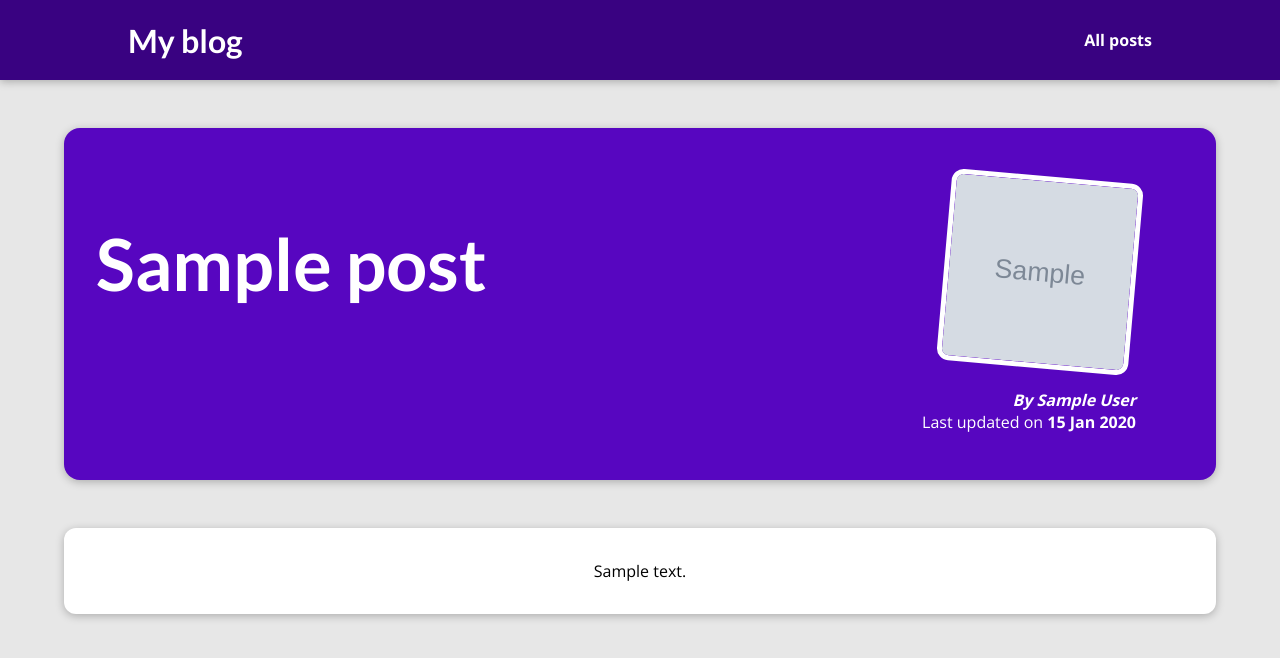
After one commit to gyorgy-s/blog_django, a Django app: template my_site/blog/templates/blog/post-detail.html in a window 1280 px wide. The commit adds this page. Shown: the top 658 px of the page. Run offline with Django 5.2, Linux system fonts and the light colour scheme; the template is opened without the code that fills it: most values are stand-ins (such as "Sample title", 1, 10 or a date in 2020); grey boxes marked "Sample" are stand-in pictures.

Commit message:
feat: add dynamic tempalates

```diff
--- /dev/null
+++ b/my_site/blog/static/blog/post-detail.css
@@ -0,0 +1,70 @@
+body {
+    background-color: #e7e7e7;
+  }
+
+  #main-navigation {
+    background-color: #390281;
+    box-shadow: 0 2px 8px rgba(0, 0, 0, 0.25);
+  }
+
+  #summary {
+    margin: 8rem auto 3rem auto;
+    padding: 2rem;
+    width: 90%;
+    max-width: 90rem;
+    border-radius: 16px;
+    background-color: #5706c0;
+    position: relative;
+    box-shadow: 0 2px 8px rgba(0, 0, 0, 0.25);
+    height: 22rem;
+  }
+
+  #summary h2 {
+    color: white;
+    font-size: 4.5rem;
+  }
+
+  #summary article {
+    position: absolute;
+    top: 2rem;
+    right: 3rem;
+    padding: 1rem 2rem;
+    border-radius: 12px;
+    text-align: right;
+    color: white;
+  }
+
+  #summary article img {
+    width: 12rem;
+    height: 12rem;
+    border-radius: 12px;
+    transform: rotateZ(5deg);
+    border: 5px solid white;
+    margin-bottom: 1rem;
+  }
+
+  #summary address {
+    font-weight: bold;
+  }
+
+  #summary time {
+    font-weight: bold;
+  }
+
+  main {
+    width: 90%;
+    max-width: 90rem;
+    margin: 3rem auto;
+    background-color: white;
+    padding: 1rem;
+    border-radius: 12px;
+    box-shadow: 0 2px 8px rgba(0, 0, 0, 0.25);
+    display: flex;
+    justify-content: center;
+    align-items: center;
+  }
+
+  .content {
+    display: flex;
+    text-align: start;
+  }
--- /dev/null
+++ b/my_site/blog/templates/blog/post-detail.html
@@ -0,0 +1,32 @@
+{% extends "base.html" %}
+{% load static %}
+
+
+{% block title %}
+  {{ post.title }}
+{% endblock %}
+
+
+{% block css_files %}
+  <link rel="stylesheet" href="{% static "blog/post-detail.css" %}">
+{% endblock %}
+
+
+{% block body %}
+  <section id="summary">
+    <h2>{{ post.title }}</h2>
+    <article>
+      <img src="{% static "blog/images/"|add:post.image %}" alt="{{ post.title }}">
+      <address>By {{ post.author }}</address>
+      <div>
+        Last updated on <time>{{ post.date|date:"d M Y" }}</time>
+      </div>
+    </article>
+  </section>
+
+  <main>
+    <div class="content">
+      <p>{{ post.content|linebreaks }}</p>
+    </div>
+  </main>
+{% endblock %}
--- a/my_site/blog/urls.py
+++ b/my_site/blog/urls.py
@@ -5,5 +5,5 @@ from . import views
 urlpatterns = [
     path("", view=views.home, name="home"),
     path("posts", view=views.posts, name="posts"),
-    path("posts/<slug:slug>", view=views.post, name="post"),  # /posts/my-first-post
+    path("posts/<slug:slug>", view=views.post_detail, name="post-detail"),  # /posts/my-first-post
 ]
--- a/my_site/templates/base.html
+++ b/my_site/templates/base.html
@@ -9,6 +9,16 @@
   {% block css_files %}{% endblock css_files %}
 </head>
 <body>
+
+  <header id='main-navigation'>
+    <h1>
+      <a href="{% url "home" %}">My blog</a>
+    </h1>
+    <nav>
+      <a href="{% url "posts" %}">All posts</a>
+    </nav>
+  </header>
+
   {% block header %}{% endblock %}
   {% block body %}{% endblock body %}
 </body>
```
Also changed, not shown: my_site/blog/static/blog/posts.css (added, +43 -0 lines), my_site/blog/templates/blog/includes/post.html (added, +15 -0 lines), my_site/blog/templates/blog/index.html (+4 -24 lines), my_site/blog/templates/blog/posts.html (added, +21 -0 lines), my_site/blog/views.py (+71 -4 lines), my_site/blog/static/blog/images/lanterns.jpg (added).
